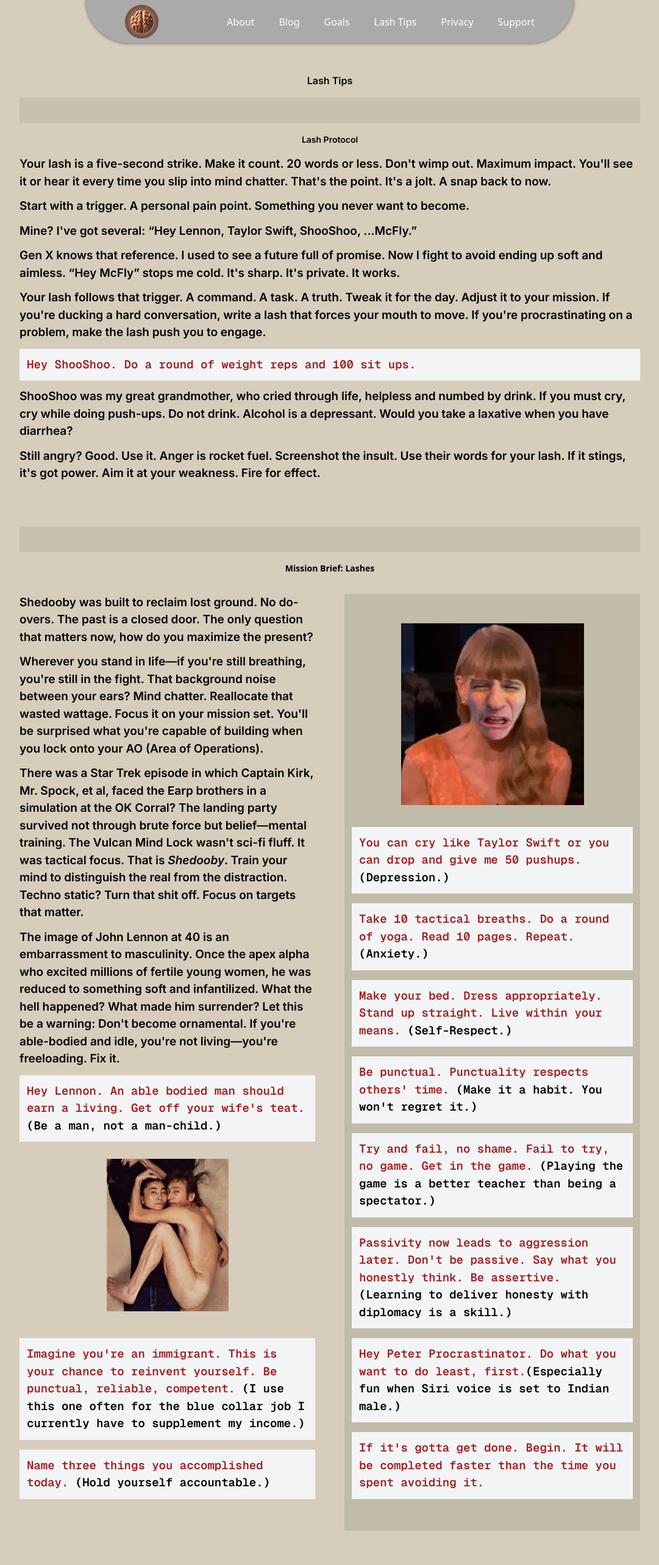
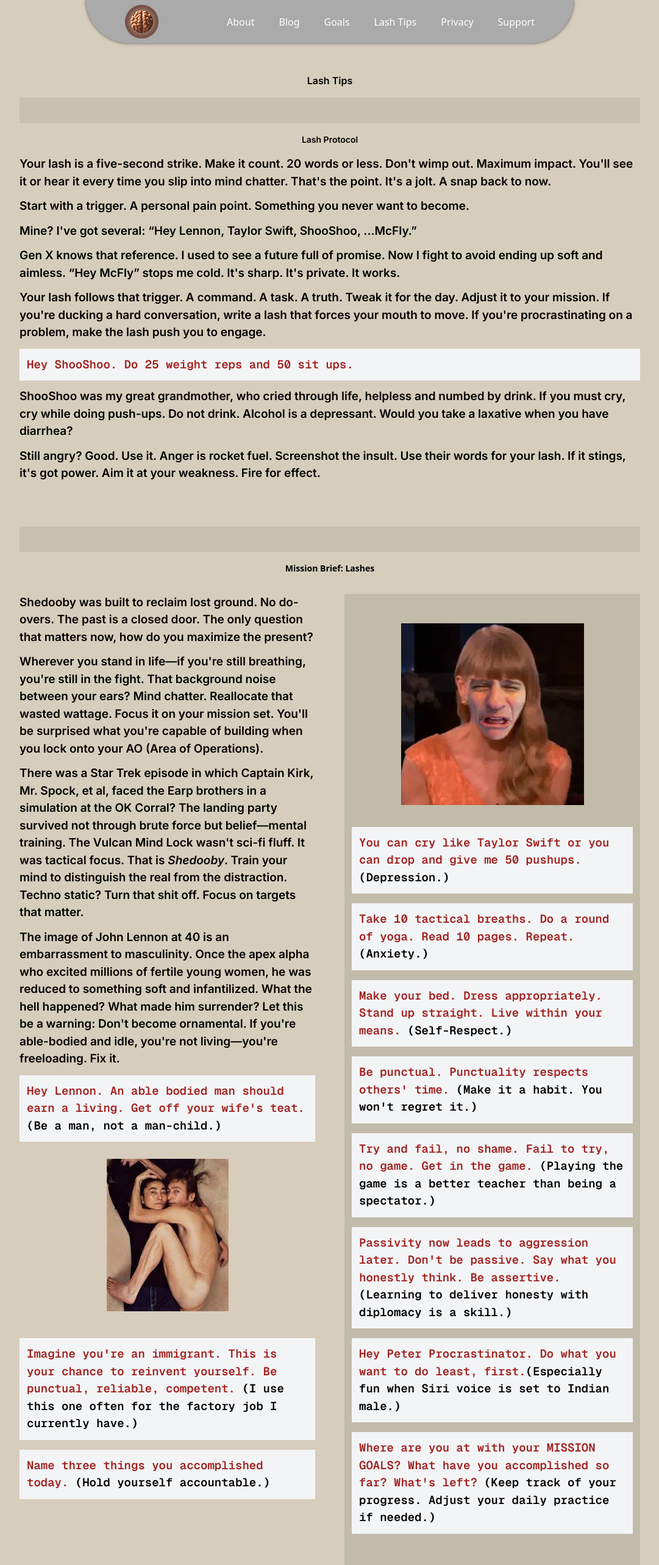
Before and after one commit to DonutsInTheSnow/shedooby.com, a Next.js app: page /lashtips in a window 1280 px wide. Shown: the top 2566 px of the page at 61% size, without its empty margins (99-1180 px from the left). Built offline with nearby package versions, Linux system fonts and the light colour scheme.

Commit message:
tweak lashes and goals pages

```diff
--- a/src/app/lashtips/page.tsx
+++ b/src/app/lashtips/page.tsx
@@ -17,7 +17,7 @@ export default function Lashtips() {
             <p className="pb-3">Mine? I&apos;ve got several: “Hey Lennon, Taylor Swift, ShooShoo, ...McFly.”</p>
             <p className="pb-3">Gen X knows that reference. I used to see a future full of promise. Now I fight to avoid ending up soft and aimless. “Hey McFly” stops me cold. It&apos;s sharp. It&apos;s private. It works.</p>
             <p className="pb-3">Your lash follows that trigger. A command. A task. A truth. Tweak it for the day. Adjust it to your mission. If you&apos;re ducking a hard conversation, write a lash that forces your mouth to move. If you&apos;re procrastinating on a problem, make the lash push you to engage.</p>
-            <p className="p-3 bg-gray-100 text-[#a1211f] font-mono">Hey ShooShoo. Do a round of weight reps and 100 sit ups.</p>
+            <p className="p-3 bg-gray-100 text-[#a1211f] font-mono">Hey ShooShoo. Do 25 weight reps and 50 sit ups.</p>
             <p className="py-3">ShooShoo was my great grandmother, who cried through life, helpless and numbed by drink. If you must cry, cry while doing push-ups. Do not drink. Alcohol is a depressant. Would you take a laxative when you have diarrhea?</p>
             <p>Still angry? Good. Use it. Anger is rocket fuel. Screenshot the insult. Use their words for your lash. If it stings, it&apos;s got power. Aim it at your weakness. Fire for effect.</p>
           </div>
@@ -37,7 +37,7 @@ export default function Lashtips() {
             <div className="py-7">
               <Image src="/images/toddlerMan.jpg" alt="ToddlerMan Lennon at 40." className="mx-auto" width="200" height="250" />
             </div>
-              <p className="p-3 my-4 bg-gray-100 text-[#a1211f] font-mono">Imagine you&apos;re an immigrant. This is your chance to reinvent yourself. Be punctual, reliable, competent. <span className="text-black text-medium">(I use this one often for the blue collar job I currently have to supplement my income.)</span></p>
+              <p className="p-3 my-4 bg-gray-100 text-[#a1211f] font-mono">Imagine you&apos;re an immigrant. This is your chance to reinvent yourself. Be punctual, reliable, competent. <span className="text-black text-medium">(I use this one often for the factory job I currently have.)</span></p>
               <p className="p-3 my-4 bg-gray-100 text-[#a1211f] font-mono">Name three things you accomplished today. <span className="text-black text-medium">(Hold yourself accountable.)</span></p>
           </div>
           <div className="bg-[#cac0b0] h-[42px] col-span-6 lg:hidden"></div>
@@ -53,7 +53,7 @@ export default function Lashtips() {
               <p className="p-3 my-4 bg-gray-100 text-[#a1211f] font-mono">Try and fail, no shame. Fail to try, no game. Get in the game. <span className="text-black text-medium">(Playing the game is a better teacher than being a spectator.)</span></p>
               <p className="p-3 my-4 bg-gray-100 text-[#a1211f] font-mono">Passivity now leads to aggression later. Don&apos;t be passive. Say what you honestly think. Be assertive. <span className="text-black text-medium">(Learning to deliver honesty with diplomacy is a skill.)</span></p>
               <p className="p-3 my-4 bg-gray-100 text-[#a1211f] font-mono">Hey Peter Procrastinator. Do what you want to do least, first.<span className="text-black text-medium">(Especially fun when Siri voice is set to Indian male.)</span></p>
-              <p className="p-3 my-4 bg-gray-100 text-[#a1211f] font-mono">If it&apos;s gotta get done. Begin. It will be completed faster than the time you spent avoiding it.</p>
+              <p className="p-3 my-4 bg-gray-100 text-[#a1211f] font-mono">Where are you at with your MISSION GOALS? What have you accomplished so far? What&apos;s left?<span className="text-black text-medium"> (Keep track of your progress. Adjust your daily practice if needed.)</span></p>
             </div>
           </div>
         </div>
--- a/src/app/setgoals/page.tsx
+++ b/src/app/setgoals/page.tsx
@@ -14,7 +14,7 @@ export default function Lashtips() {
             <p className="pb-3">Saying no to social media and alcohol is a real test of will power. While this alone proves you&apos;ve got mental strength, setting 3 attainable goals involving daily practice over Shedooby&apos;s 8-week duration delivers results you can build upon.</p>
             <p className="pb-3"><u>Name your goals.</u> A brief name that captures the essence of what you want to achieve. It should be specific, actionable, and meaningful to you.</p>
             <p className="pb-3"><u>Define your daily practice.</u> What are you going to do every day for 8 weeks? It must be something you can do consistently, and it must be tied to your goals. Assign a fixed amount of time daily. Even 15 minutes per day adds up over 8 weeks.</p>
-            <p className="pb-3"><u>Declare a specific reward</u> you will give yourself upon achieving each goal. Perhaps you have a home office and you could use a desk chair – Professional. A set of high quality, custom made pics and a new set of strings for your guitar – Personal (hobby). A new wristband for your watch or new clothes – Physical Fitness.</p>
+            <p className="pb-3"><u>Declare a specific reward</u> you will give yourself upon achieving each goal. A new desk chair for your home office – Professional. A new case for your guitar – Personal (hobby). New running shoes – Physical Fitness.</p>
           </div>
         </div>
       </section>
```
